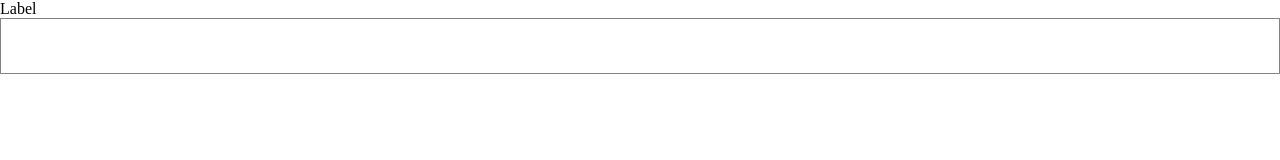
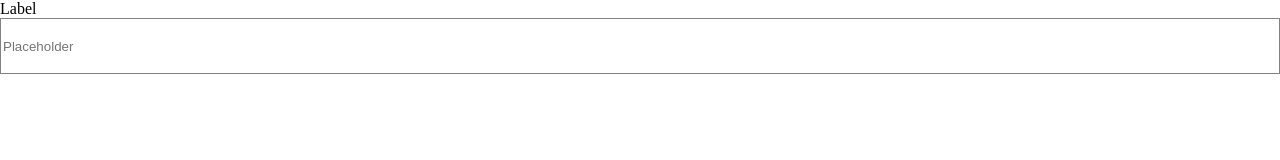
Before and after one commit to hitmaizer/inputs-components, a React (Create React App) app: page / in a window 1280 px wide. Shown: the top 160 px of the page. Built offline with nearby package versions, Linux system fonts and the light colour scheme.

Commit message:
added placeholder text

```diff
--- a/src/components/Input.jsx
+++ b/src/components/Input.jsx
@@ -5,7 +5,7 @@ export default function Input() {
     return (
         <div className="input__wrapper flex-col">
             <label htmlFor="" className="input__label">Label</label>
-           <StyledInput />
+           <StyledInput placeholder="Placeholder"/>
         </div>
     )
 }
```
